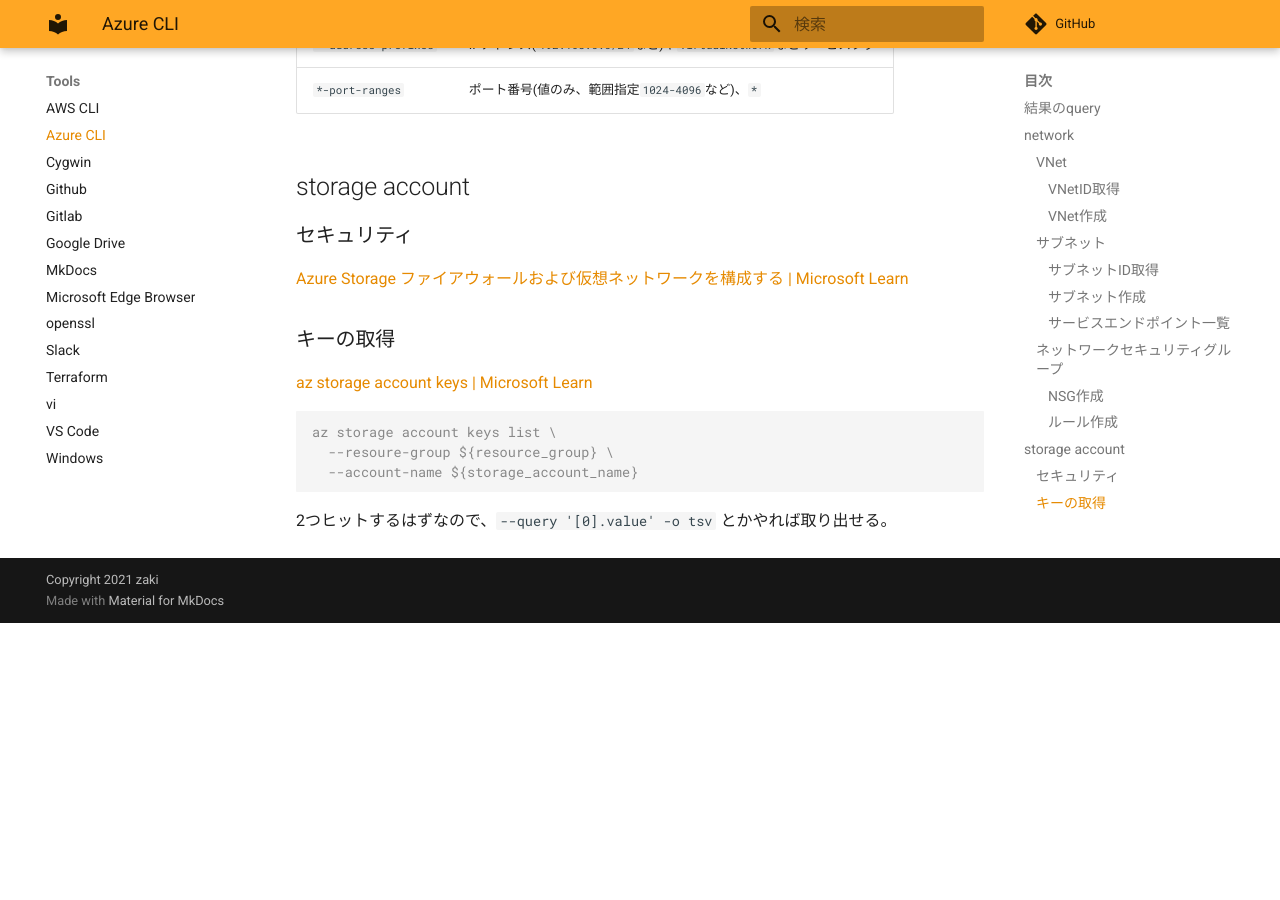
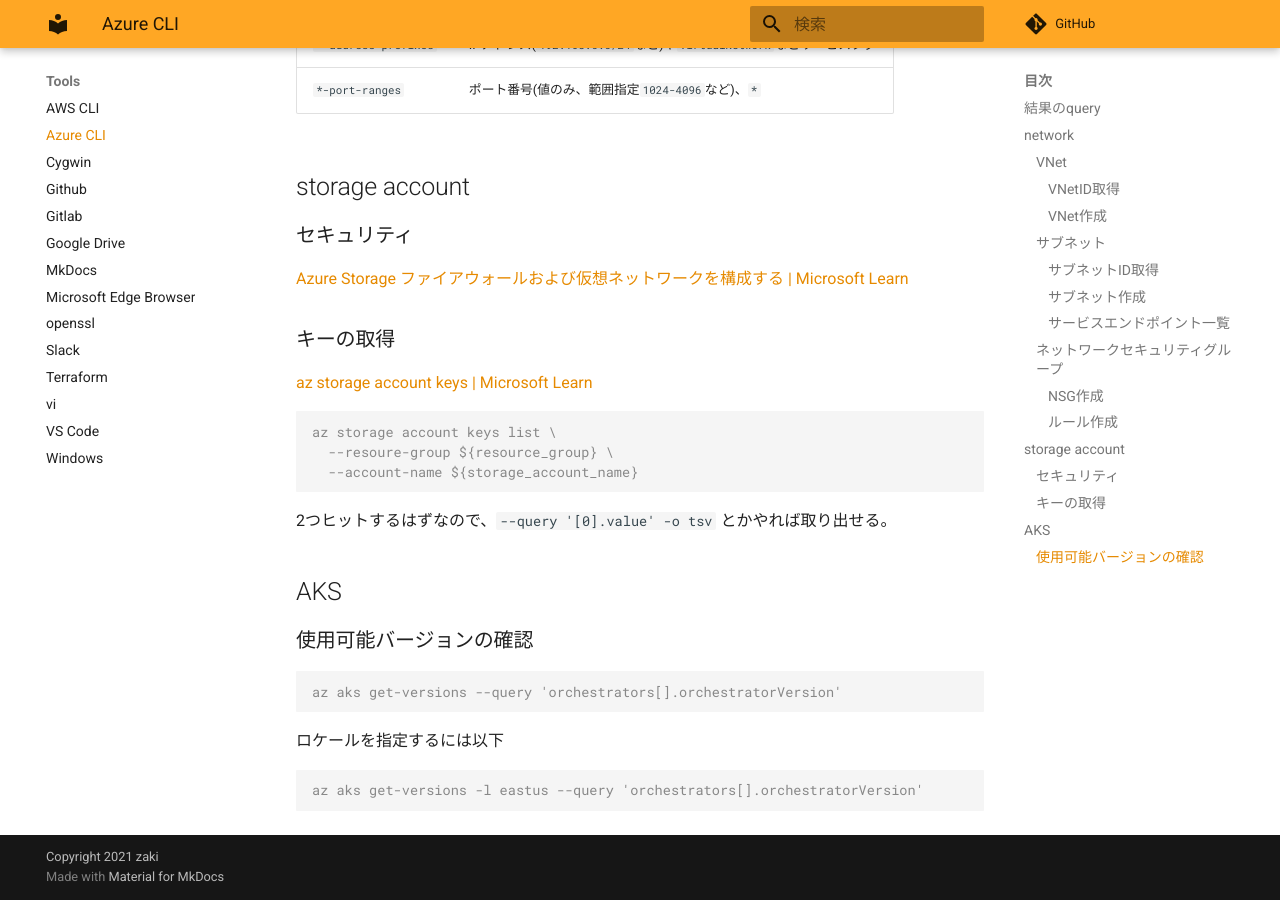
Before and after one commit to zaki-lknr/docs, an MkDocs documentation site: the page built from docs/Tools/az.md, in a window 1280 px wide and 900 px high, scrolled down 2453 px. Built offline with MkDocs 1.6.1 and Material for MkDocs 9.7.7, drawn with Linux system fonts in a browser that asks for light colours; comment, search, counter and statistics services are not loaded; before the commit the page ends 3076 px from its top, so only the background shows below that.

Commit message:
add: tools/az: 使用可能aksバージョン確認

````diff
--- a/docs/Tools/az.md
+++ b/docs/Tools/az.md
@@ -135,3 +135,17 @@ az storage account keys list \
 ```
 
 2つヒットするはずなので、`--query '[0].value' -o tsv` とかやれば取り出せる。
+
+## AKS
+
+### 使用可能バージョンの確認
+
+```console
+az aks get-versions --query 'orchestrators[].orchestratorVersion'
+```
+
+ロケールを指定するには以下
+
+```console
+az aks get-versions -l eastus --query 'orchestrators[].orchestratorVersion'
+```
````
